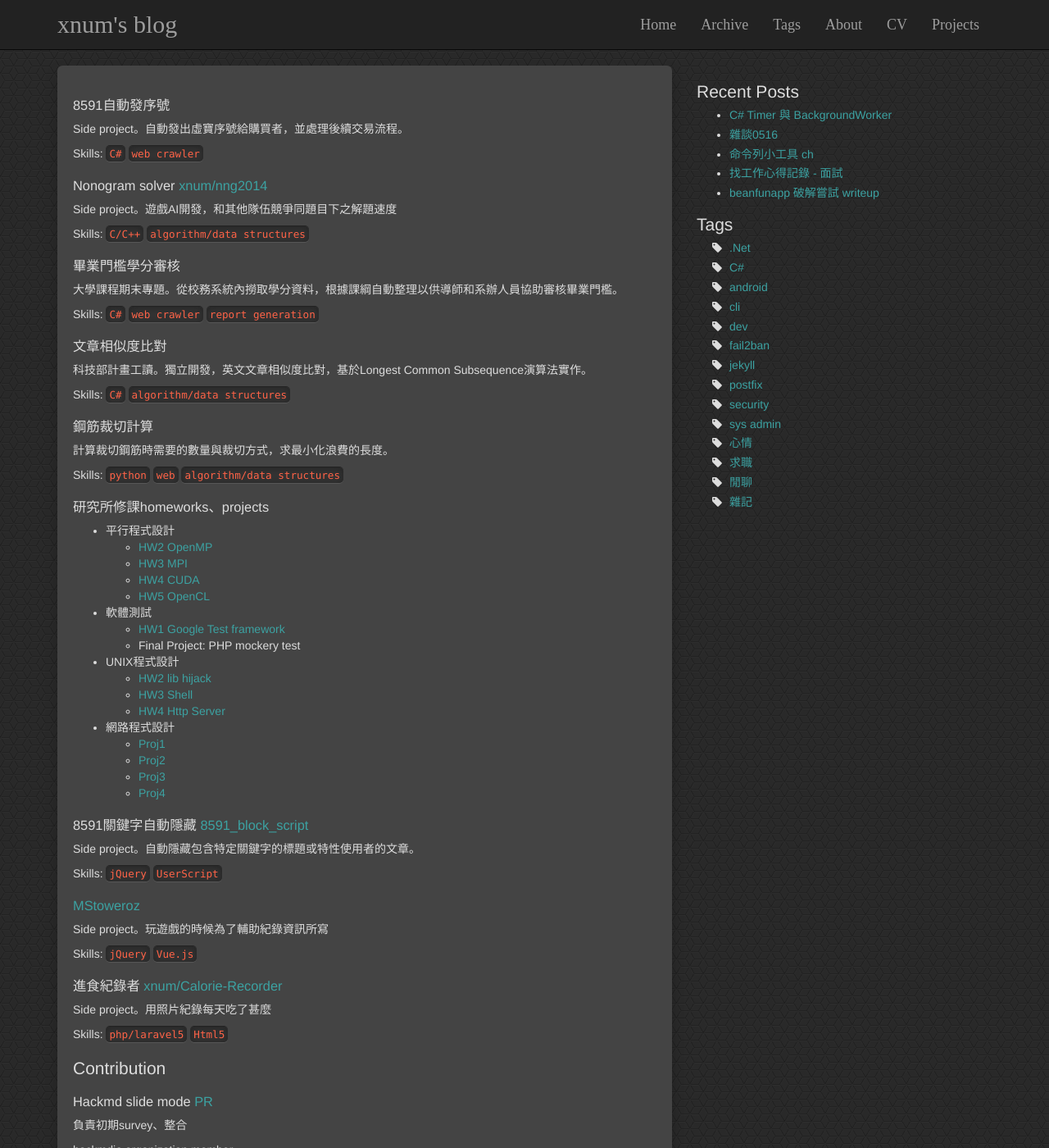
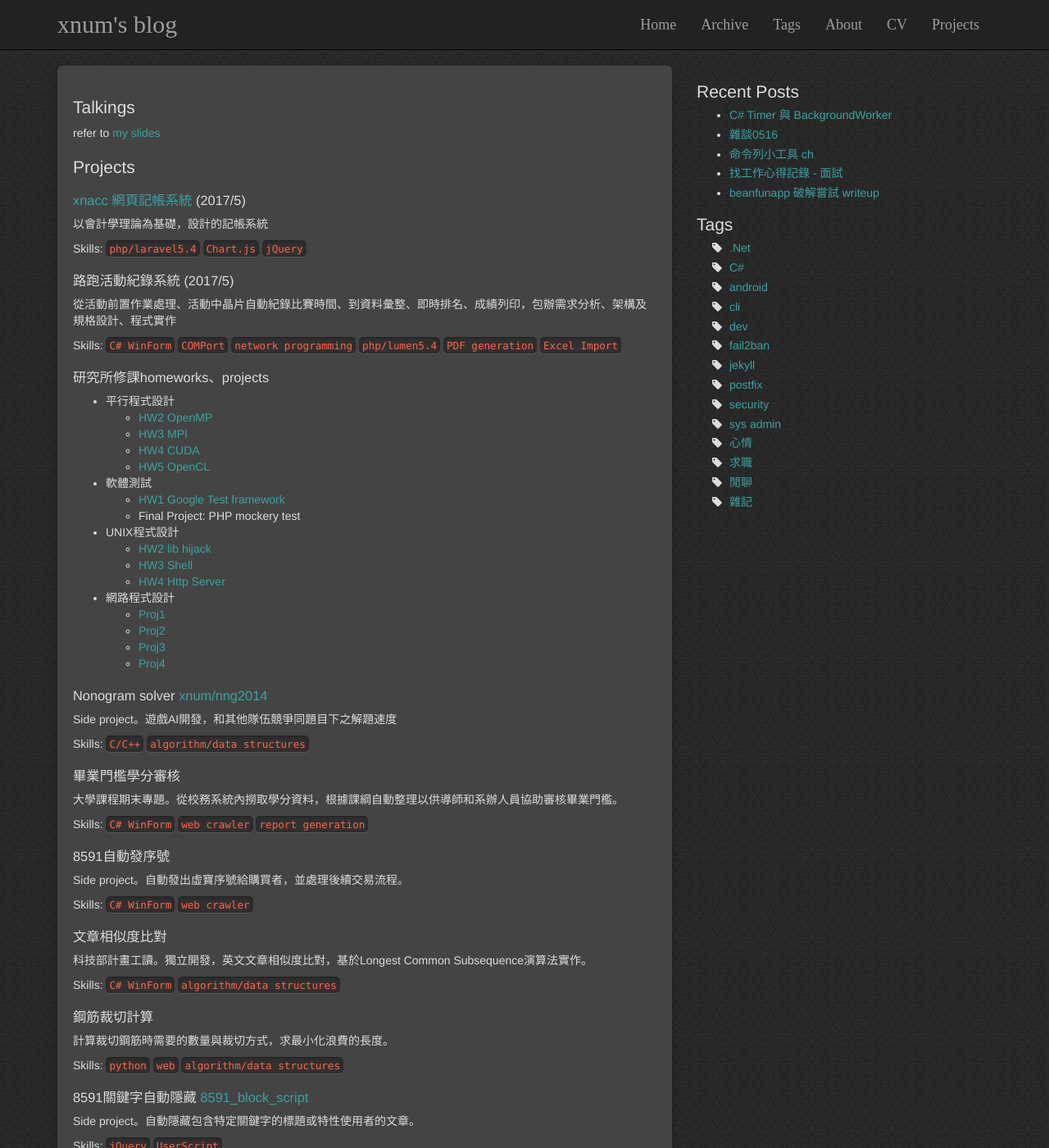
Before and after one commit to xnum/xnum.github.io, a Jekyll site: the page built from projects.md, in a window 1280 px wide and 1400 px high. Shown: the whole window at 82% size. Built offline with Jekyll 4.4.1, drawn with Linux system fonts in a browser that asks for light colours; nearby versions of some CDN libraries; library files that are not in the unit come from our copies.

Commit message:
edit projects

```diff
--- a/projects.md
+++ b/projects.md
@@ -5,35 +5,23 @@ permalink: /projects.html
 comment: false
 ---
 
-### 8591自動發序號
+## Talkings
 
-Side project。自動發出虛寶序號給購買者，並處理後續交易流程。
+refer to [my slides](/slides)
 
-Skills: `C#` `web crawler`
+## Projects
 
-### Nonogram solver [xnum/nng2014](https://github.com/xnum/nng2014)
+### [xnacc 網頁記帳系統](https://github.com/xnum/xnacc) (2017/5)
 
-Side project。遊戲AI開發，和其他隊伍競爭同題目下之解題速度
+以會計學理論為基礎，設計的記帳系統
 
-Skills: `C/C++` `algorithm/data structures`
+Skills: `php/laravel5.4` `Chart.js` `jQuery`
 
-### 畢業門檻學分審核
+### 路跑活動紀錄系統 (2017/5)
 
-大學課程期末專題。從校務系統內撈取學分資料，根據課綱自動整理以供導師和系辦人員協助審核畢業門檻。
+從活動前置作業處理、活動中晶片自動紀錄比賽時間、到資料彙整、即時排名、成績列印，包辦需求分析、架構及規格設計、程式實作
 
-Skills: `C#` `web crawler` `report generation`
-
-### 文章相似度比對
-
-科技部計畫工讀。獨立開發，英文文章相似度比對，基於Longest Common Subsequence演算法實作。
-
-Skills: `C#` `algorithm/data structures`
-
-### 鋼筋裁切計算
-
-計算裁切鋼筋時需要的數量與裁切方式，求最小化浪費的長度。
-
-Skills: `python` `web` `algorithm/data structures`
+Skills: `C# WinForm` `COMPort` `network programming` `php/lumen5.4` `PDF generation` `Excel Import`
 
 ### 研究所修課homeworks、projects
 
@@ -58,6 +46,36 @@ Skills: `python` `web` `algorithm/data structures`
   - [Proj3](https://bitbucket.org/x000032001/np_project3_0456095)
   - [Proj4](https://bitbucket.org/x000032001/np_project4_0456095)
 
+### Nonogram solver [xnum/nng2014](https://github.com/xnum/nng2014)
+
+Side project。遊戲AI開發，和其他隊伍競爭同題目下之解題速度
+
+Skills: `C/C++` `algorithm/data structures`
+
+### 畢業門檻學分審核
+
+大學課程期末專題。從校務系統內撈取學分資料，根據課綱自動整理以供導師和系辦人員協助審核畢業門檻。
+
+Skills: `C# WinForm` `web crawler` `report generation`
+
+### 8591自動發序號
+
+Side project。自動發出虛寶序號給購買者，並處理後續交易流程。
+
+Skills: `C# WinForm` `web crawler`
+
+### 文章相似度比對
+
+科技部計畫工讀。獨立開發，英文文章相似度比對，基於Longest Common Subsequence演算法實作。
+
+Skills: `C# WinForm` `algorithm/data structures`
+
+### 鋼筋裁切計算
+
+計算裁切鋼筋時需要的數量與裁切方式，求最小化浪費的長度。
+
+Skills: `python` `web` `algorithm/data structures`
+
 ### 8591關鍵字自動隱藏 [8591_block_script](https://github.com/xnum/8591_block_script)
 
 Side project。自動隱藏包含特定關鍵字的標題或特性使用者的文章。
@@ -75,6 +93,8 @@ Skills: `jQuery` `Vue.js`
 Side project。用照片紀錄每天吃了甚麼
 
 Skills: `php/laravel5` `Html5`
+
+---
 
 ## Contribution
 
@@ -96,4 +116,4 @@ project collaborator
 
 https://forum.gamer.com.tw/Co.php?bsn=07650&sn=5967087
 
-Skills: `C#` `web crawler`
+Skills: `C# WinForm` `web crawler`
```
